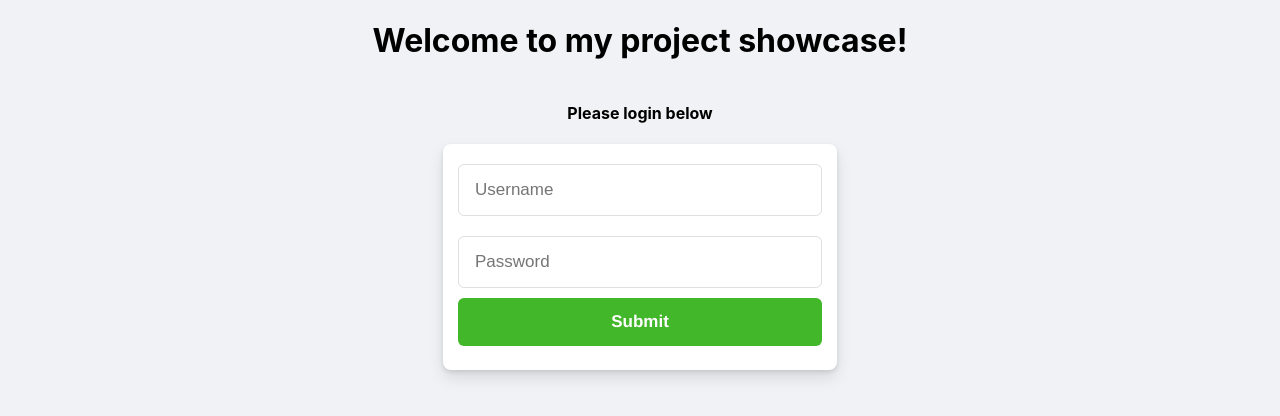
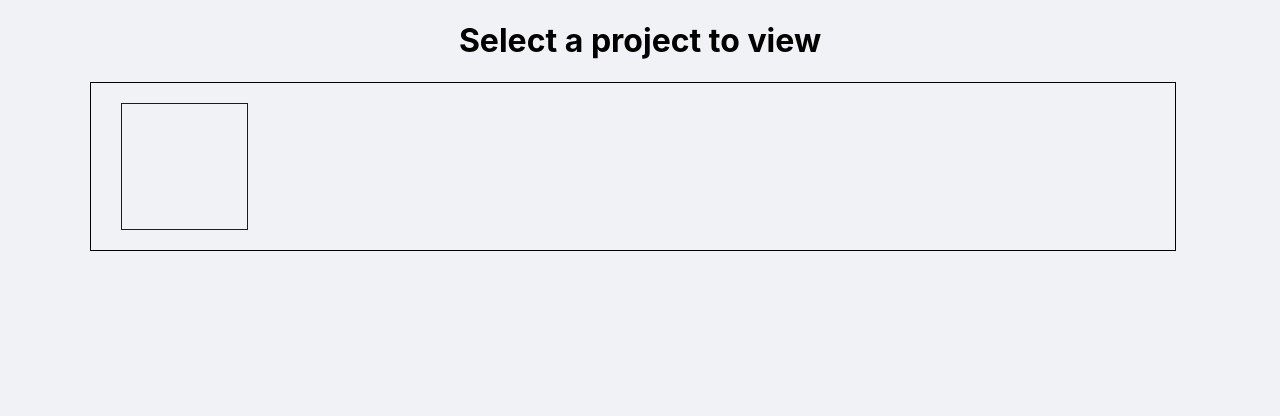
Before and after one commit to Paisita1/mywebpage, a React (Create React App) app: page /projects in a window 1280 px wide. Shown: the top 416 px of the page. Built offline with nearby package versions, Linux system fonts and the light colour scheme.

Commit message:
Nearly finished

```diff
--- a/src/App.js
+++ b/src/App.js
@@ -14,13 +14,25 @@ const styles = {};
 export default class MyWebsite extends React.Component {
   render() {
     return (
-        <Homepage />
+        <Router>
+          <Switch>
+
+            <Route exact path="/">
+              <HomePage />
+            </Route>
+
+            <Route path="/projects">
+              <ProjectPage />
+            </Route>
+
+          </Switch>
+        </Router>
 
       )
   }
 }
 
-class Title extends React.Component {
+class HomepageTitle extends React.Component {
   render() {
     return (
         <div style={{display: "flex", flexDirection: "column"}}>
@@ -36,37 +48,63 @@ class LoginForm extends React.Component {
     return (
         <div style={styles.loginform}>
           <LoginBox />
-          <input className="button" type="button" value="Submit" style={styles.submitButton} />
         </div>
       )
   }
-}
-
-styles.submitButton = {
-  color: "white",
-  fontFamily: "Helvetica, Arial, sans-serif",
-  fontWeight: "600",
-  border: "none",
-  borderRadius: "6px",
-  fontSize: "17px",
-  lineHeight: "48px",
-  padding: "0 16px",
-  backgroundColor: "#42b72a"
-
 }
 
 class LoginBox extends React.Component {
   constructor(props) {
     super(props)
 
+    this.usernameHandler = this.usernameHandler.bind(this);
+    this.passwordHandler = this.passwordHandler.bind(this);
+    this.loginButtonHandler = this.loginButtonHandler.bind(this);
     this.focusHandler = this.focusHandler.bind(this);
     this.blurHandler = this.blurHandler.bind(this);
 
     this.state = {
       box1: styles.loginBlur,
-      box2: styles.loginBlur
+      box2: styles.loginBlur,
+      username: "",
+      password: ""
     }
   }
+
+  usernameHandler(e) {
+    console.log(e.target.value);
+
+    this.setState({username: e.target.value})
+  }
+
+  passwordHandler(e) {
+    console.log(e.target.value);
+
+    this.setState({password: e.target.value})
+  }
+
+  loginButtonHandler() {
+    let requestOptions = {
+        method: 'POST',
+        headers: { 'Content-Type': 'application/json' },
+        body: JSON.stringify({ "username": this.state.username,
+                               "password": this.state.password})
+    };
+
+    fetch('http://localhost:3001/login', requestOptions)
+    .then(response => response.json())
+    .then(res => {
+      console.log("res")
+      console.log(res)
+      if (res.length == 0 || res[0].Username != this.state.username || res[0].Password != this.state.password) {
+        alert("Wrong username or password. Stop tryna hack my website");
+      }
+      else {
+        window.location.href = '/projects';
+      }
+    })
+  }
+
 
   focusHandler(a) {
     if (a == 1) {
@@ -90,11 +128,12 @@ class LoginBox extends React.Component {
     return (
         <div style={{display: "flex", flexDirection: "column"}}>
           <div style={{margin: "10px 0"}}>
-            <input placeholder="Username" style={this.state.box1} onFocus={() => this.focusHandler(1)} onBlur={() => this.blurHandler(1)} />
+            <input placeholder="Username" style={this.state.box1} onFocus={() => this.focusHandler(1)} onBlur={() => this.blurHandler(1)} onChange={this.usernameHandler} />
           </div>
           <div style={{margin: "10px 0"}}>
-            <input type="password" placeholder="Password" style={this.state.box2} onFocus={() => this.focusHandler(0)} onBlur={() => this.blurHandler(0)} />
+            <input type="password" placeholder="Password" style={this.state.box2} onFocus={() => this.focusHandler(0)} onBlur={() => this.blurHandler(0)} onChange={this.passwordHandler} />
           </div>
+          <input className="button" type="button" value="Submit" style={styles.submitButton} onClick={this.loginButtonHandler} />
         </div>
       )
   }
@@ -131,13 +170,60 @@ styles.loginFocus = {
   height: "22px"
 }
 
-class Homepage extends React.Component {
+styles.submitButton = {
+  color: "white",
+  fontFamily: "Helvetica, Arial, sans-serif",
+  fontWeight: "600",
+  border: "none",
+  borderRadius: "6px",
+  fontSize: "17px",
+  lineHeight: "48px",
+  padding: "0 16px",
+  backgroundColor: "#42b72a"
+}
+
+class HomePage extends React.Component {
   render() {
     return (
         <div style={{display: "flex", flexDirection: "column", alignItems: "center"}}>
-          <Title />
+          <HomepageTitle />
           <LoginForm />
         </div>
       );
   }
 }
+
+
+class ProjectPageTitle extends React.Component {
+  render() {
+    return (
+        <div style={{display: "flex", justifyContent: "center", width: "100%"}}>
+          <h1>{'Select a project to view'}</h1>
+        </div>
+      )
+  }
+}
+
+class ProjectNav extends React.Component {
+  render() {
+    return (
+        <div style={{display: "flex", width: "80%", border: "1px solid black", margin: "0 90px", padding: "20px 30px"}}>
+          <Router>
+            <div style={{height: "125px", width: "125px", border: "1px solid blue"}}>
+            </div>
+          </Router>
+        </div>
+      )
+  }
+}
+
+class ProjectPage extends React.Component {
+  render() {
+    return (
+        <div style={{display: "flex", flexDirection: "column"}}>
+          <ProjectPageTitle />
+          <ProjectNav />
+        </div>
+      )
+  }
+}
```
Also changed, not shown: 1 other file (tests, documents, lock files or other folders).
